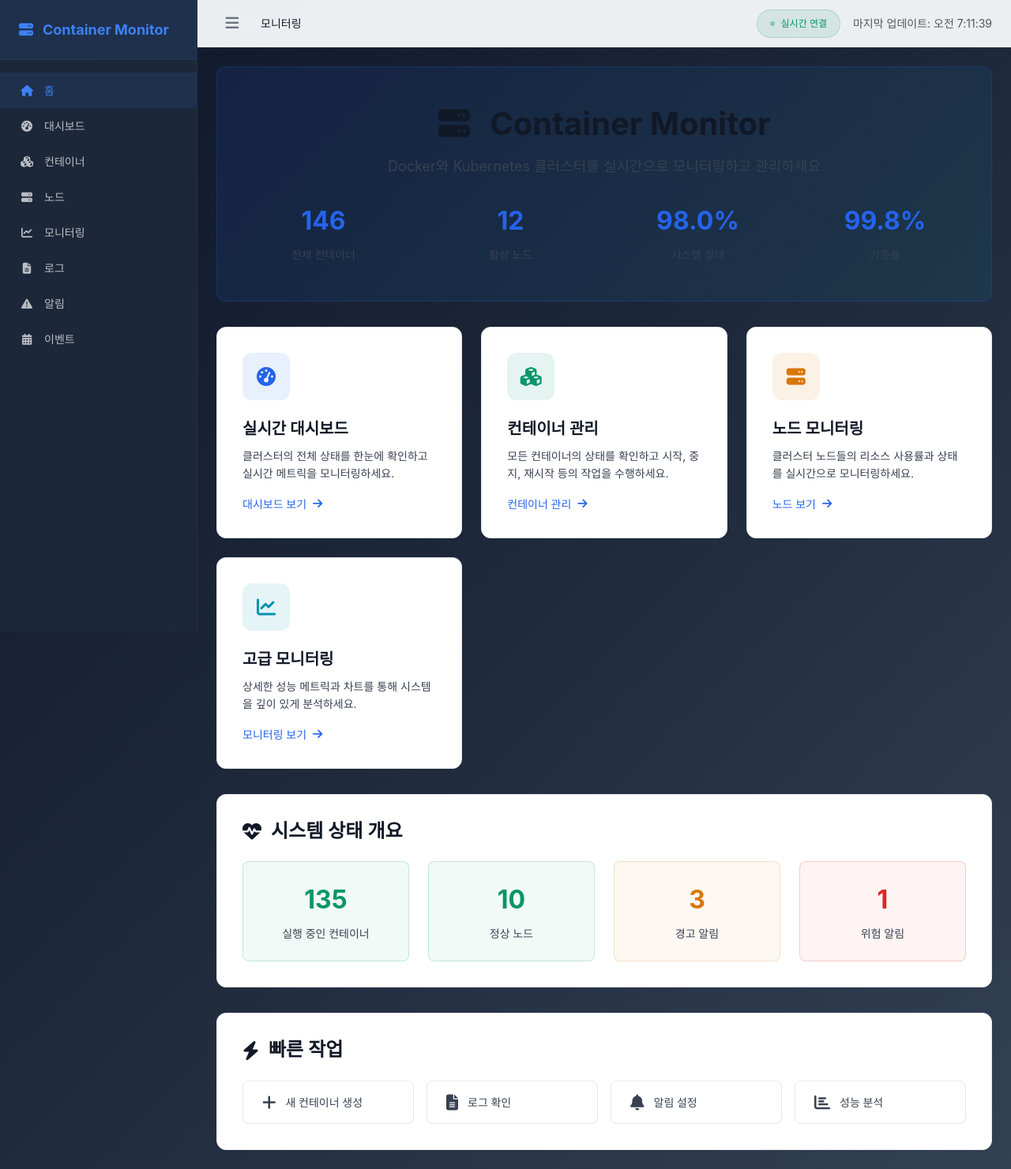
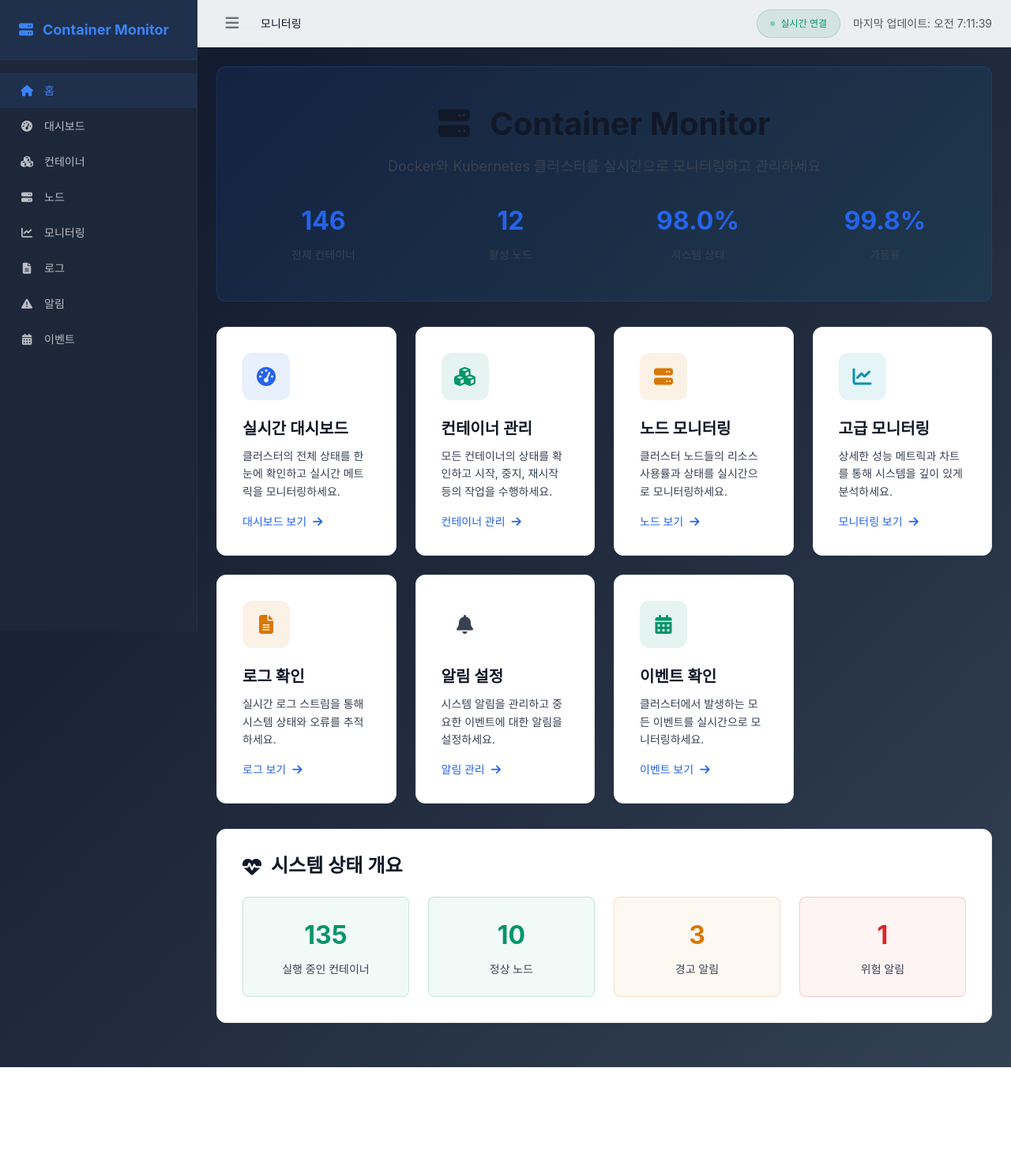
Before and after one commit to EazyNick/Kubernetes_Docker_Server, a FastAPI app: page / in a window 1280 px wide. Shown: the whole page at 79% size. After the commit the page ends 1352 px from the top, so only its background shows below. Run offline with FastAPI, Linux system fonts and the light colour scheme.

Commit message:
메인 페이지 디자인 수정
메인 페이지 디자인 수정

```diff
--- a/templates/index.html
+++ b/templates/index.html
@@ -74,9 +74,27 @@
 
       .feature-grid {
         display: grid;
-        grid-template-columns: repeat(auto-fit, minmax(300px, 1fr));
+        grid-template-columns: repeat(4, 1fr);
         gap: 1.5rem;
         margin-bottom: 2rem;
+      }
+
+      @media (max-width: 1200px) {
+        .feature-grid {
+          grid-template-columns: repeat(3, 1fr);
+        }
+      }
+
+      @media (max-width: 900px) {
+        .feature-grid {
+          grid-template-columns: repeat(2, 1fr);
+        }
+      }
+
+      @media (max-width: 600px) {
+        .feature-grid {
+          grid-template-columns: 1fr;
+        }
       }
 
       .feature-card {
@@ -222,56 +240,7 @@
         font-weight: 500;
       }
 
-      .quick-actions {
-        background: white;
-        border: 1px solid var(--gray-200);
-        border-radius: var(--border-radius);
-        padding: 2rem;
-        box-shadow: var(--shadow-sm);
-      }
 
-      .quick-actions-title {
-        font-size: 1.5rem;
-        font-weight: 600;
-        color: var(--gray-900);
-        margin-bottom: 1.5rem;
-        display: flex;
-        align-items: center;
-        gap: 0.75rem;
-      }
-
-      .action-buttons {
-        display: grid;
-        grid-template-columns: repeat(auto-fit, minmax(200px, 1fr));
-        gap: 1rem;
-      }
-
-      .action-btn {
-        display: flex;
-        align-items: center;
-        gap: 0.75rem;
-        padding: 1rem 1.5rem;
-        border: 1px solid var(--gray-200);
-        border-radius: 8px;
-        background: white;
-        color: var(--gray-700);
-        text-decoration: none;
-        font-weight: 500;
-        transition: all 0.2s ease;
-      }
-
-      .action-btn:hover {
-        background: var(--primary-color);
-        color: white;
-        border-color: var(--primary-color);
-        text-decoration: none;
-        transform: translateY(-1px);
-        box-shadow: var(--shadow);
-      }
-
-      .action-btn i {
-        font-size: 1.25rem;
-      }
 
       @media (max-width: 768px) {
         .hero-title {
@@ -451,6 +420,45 @@
                 모니터링 보기 <i class="fas fa-arrow-right"></i>
                 </div>
             </a>
+
+            <a href="/logs" class="feature-card">
+              <div class="feature-icon warning">
+                <i class="fas fa-file-alt"></i>
+              </div>
+              <h3 class="feature-title">로그 확인</h3>
+              <p class="feature-description">
+                실시간 로그 스트림을 통해 시스템 상태와 오류를 추적하세요.
+              </p>
+              <div class="feature-link">
+                로그 보기 <i class="fas fa-arrow-right"></i>
+              </div>
+            </a>
+
+            <a href="/alerts" class="feature-card">
+              <div class="feature-icon danger">
+                <i class="fas fa-bell"></i>
+              </div>
+              <h3 class="feature-title">알림 설정</h3>
+              <p class="feature-description">
+                시스템 알림을 관리하고 중요한 이벤트에 대한 알림을 설정하세요.
+              </p>
+              <div class="feature-link">
+                알림 관리 <i class="fas fa-arrow-right"></i>
+              </div>
+            </a>
+
+            <a href="/events" class="feature-card">
+              <div class="feature-icon success">
+                <i class="fas fa-calendar-alt"></i>
+              </div>
+              <h3 class="feature-title">이벤트 확인</h3>
+              <p class="feature-description">
+                클러스터에서 발생하는 모든 이벤트를 실시간으로 모니터링하세요.
+              </p>
+              <div class="feature-link">
+                이벤트 보기 <i class="fas fa-arrow-right"></i>
+              </div>
+            </a>
             </div>
 
           <!-- Status Overview -->
@@ -481,31 +489,6 @@
               </div>
             </div>
 
-          <!-- Quick Actions -->
-          <div class="quick-actions">
-            <h2 class="quick-actions-title">
-              <i class="fas fa-bolt"></i>
-              빠른 작업
-            </h2>
-            <div class="action-buttons">
-              <a href="/containers" class="action-btn">
-                <i class="fas fa-plus"></i>
-                새 컨테이너 생성
-              </a>
-              <a href="/logs" class="action-btn">
-                <i class="fas fa-file-alt"></i>
-                로그 확인
-              </a>
-              <a href="/alerts" class="action-btn">
-                <i class="fas fa-bell"></i>
-                알림 설정
-              </a>
-              <a href="/monitoring" class="action-btn">
-                      <i class="fas fa-chart-bar"></i>
-                성능 분석
-              </a>
-                    </div>
-                  </div>
                     </div>
       </main>
           </div>
```
